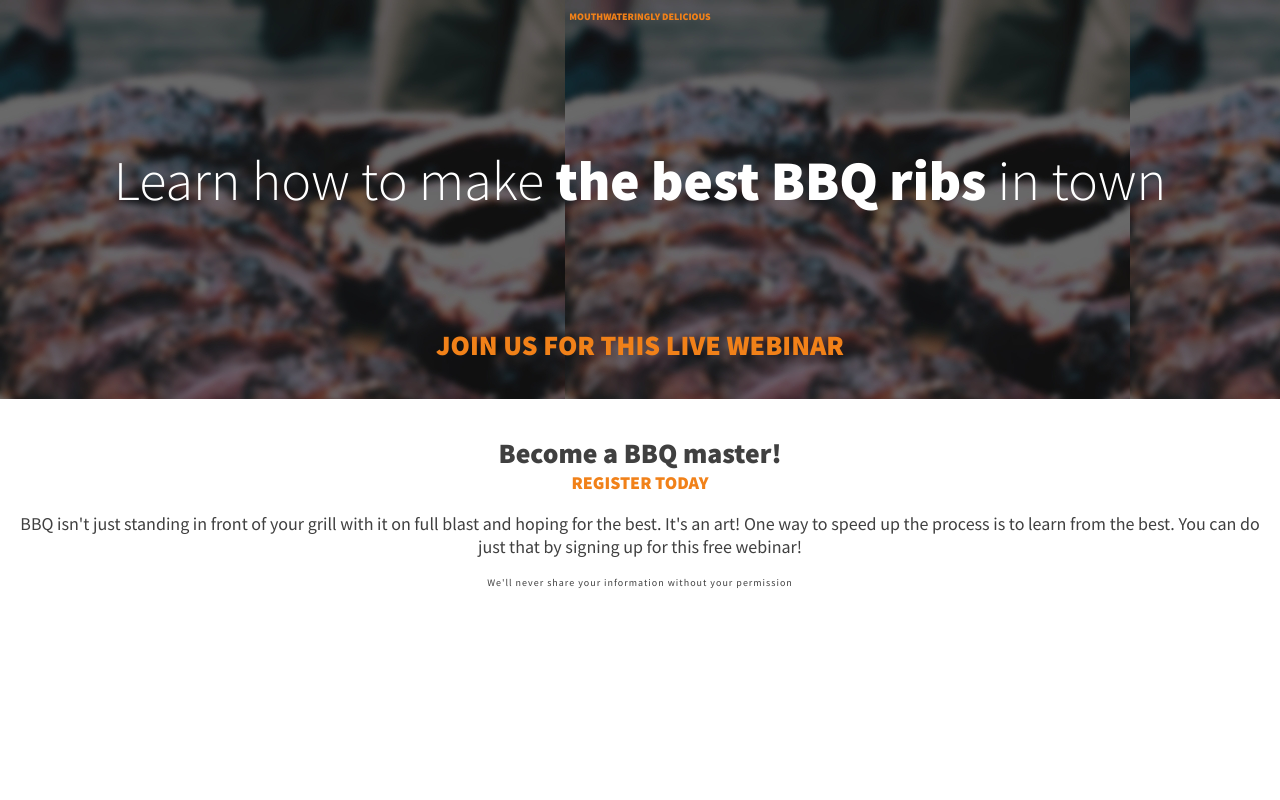
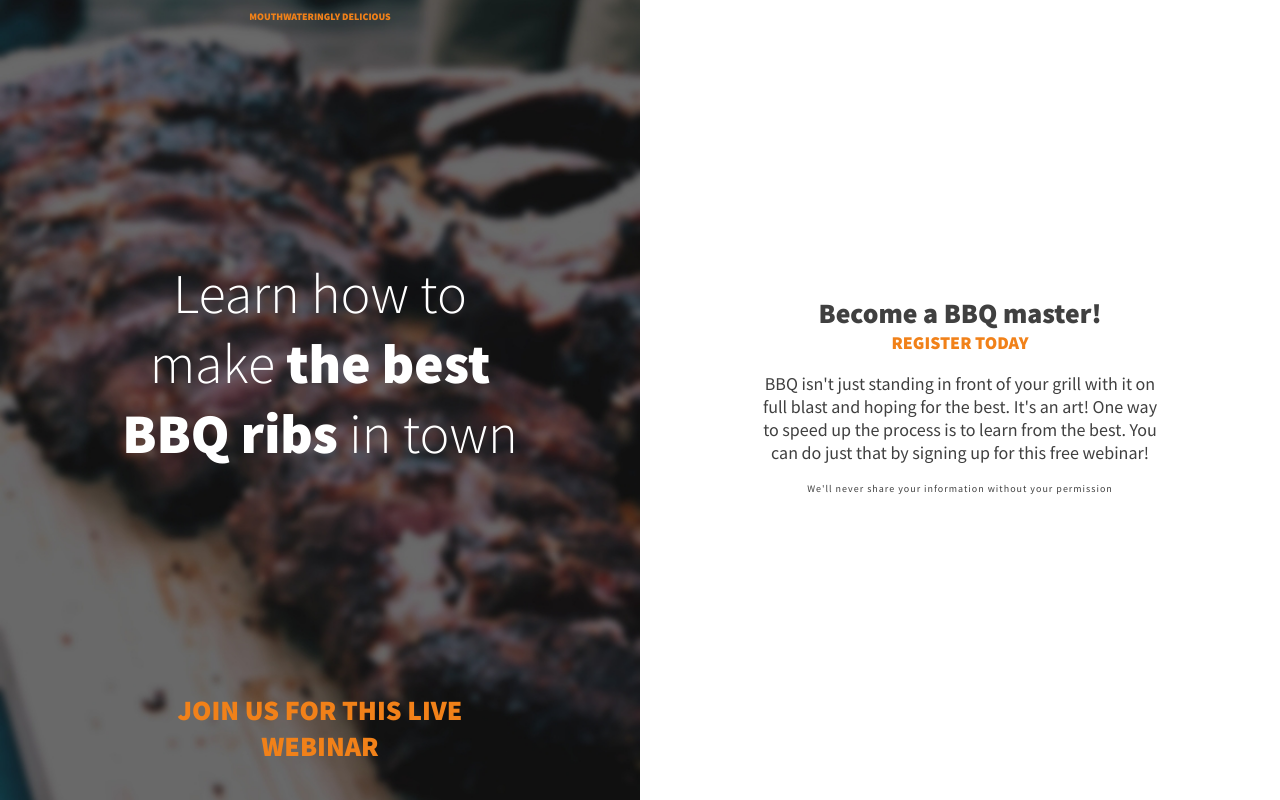
Before and after one commit to MattPahuta/BBQ-Splash-Page, a plain HTML site: page index.html in a window 1280 px wide. Drawn offline with Linux system fonts and the light colour scheme.

Commit message:
Refactor markup and styles to use div containers

```diff
--- a/index.html
+++ b/index.html
@@ -9,18 +9,22 @@
 </head>
 <body>
   <div class="intro">
+    <div class="container container-intro">
       <h1>Learn how to make <strong>the best BBQ ribs</strong> in town</h1>
       <p>Join us for this live webinar</p>
       <p class="top-text">Mouthwateringly delicious</p>
     </div>
+  </div>
 
   <div class="main-content">
+    <div class="container">
       <h2>Become a BBQ master!</h2>
       <p>Register Today</p>
       <p>BBQ isn't just standing in front of your grill with it on full blast and hoping for the best. It's an art! One way to speed up the process is to learn from the best. You can do just that by signing up for this free webinar!</p>
       <!-- form will go here -->
       <p class="fine-print">We'll never share your information without your permission</p>
     </div>
+  </div>
 
 </body>
 </html>
--- a/styles.css
+++ b/styles.css
@@ -1,4 +1,8 @@
 /* font-family: 'Source Sans Pro', sans-serif; */
+
+* {
+  box-sizing: border-box;
+}
 
 body {
   margin: 0;
@@ -14,7 +18,7 @@ h1 {
   font-size: 2.25rem;
   font-weight: 300;
   color: #fff;
-  margin: 2em 0;
+  margin: 0;
 }
 
 h1 + p {
@@ -55,13 +59,13 @@ strong {
 }
 
 /*** Intro Section  ***/
-
+/**********************/
 .intro {
   background-color: #404040;
   background-image: url(images/dark-ribs.jpg);
+  background-size: cover;
+  background-position: center;
   padding: 0 .5em 2em;
-  display: flex;
-  flex-direction: column;
 }
 
 /*** Main Content Section ***/
@@ -70,11 +74,34 @@ strong {
   padding: 2em 1em;
 }
 
+/* select everything that's a direct child of .intro and .main-content */
+/* Use without the additional div containers */
+/* .intro > *,
+.main-content > * {
+  max-width: 400px;
+  margin-left: auto;
+  margin-right: auto;
+} */
+
+.container {
+  max-width: 400px;
+  margin: 0 auto;
+}
+
+.container-intro {
+  display: flex;
+  flex-direction: column;
+  justify-content: space-between;
+  min-height: 50vh;
+}
+
+
 /*** Media Queries ***/
-
+/*********************/
 @media (min-width: 500px) {
   body {
     font-size: 1.125rem;
+    display: flex;
   }
 
   h1 {
@@ -86,4 +113,19 @@ strong {
     font-size: 1.75rem;
   }
 
+  .intro,
+  .main-content {
+    width: 50%;
+    min-height: 100vh;
+  }
+
+  .main-content {
+    display: flex;
+    flex-direction: column;
+    justify-content: center;
+  }
+
+  .container-intro {
+    height: 100%;
+  }
 }
```
Lines whose indentation alone changed are shown as unchanged.
